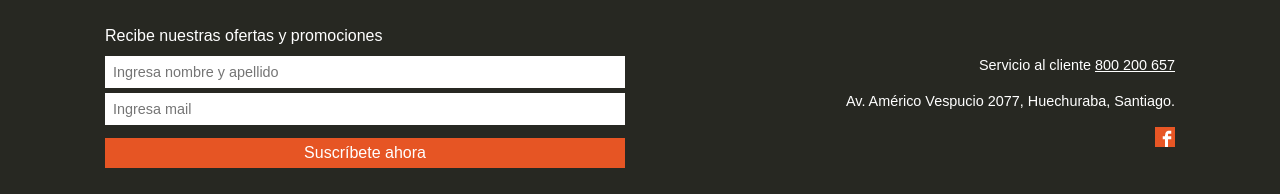
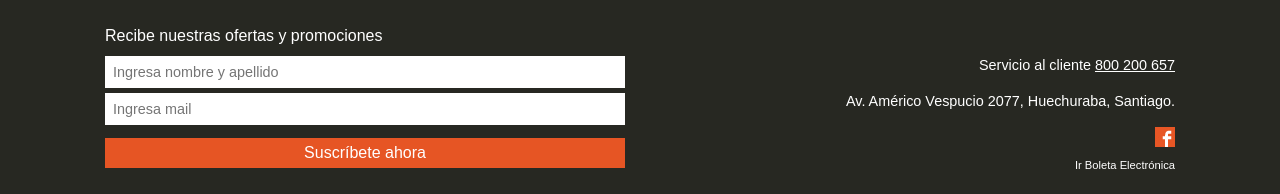
Before and after one commit to saezluis/bosca-ok, a PHP site: page / in a window 1280 px wide. Shown: the part 1249-1443 px from the top of the page. Run offline with PHP 8.4, Linux system fonts and the light colour scheme; some libraries are stand-ins or nearby versions; some web fonts are replaced.

Commit message:
boton b0oleta elecronica
Se agrega boton el el footer

```diff
--- a/css/style.css
+++ b/css/style.css
@@ -1645,6 +1645,23 @@ h6 {
         #footer .sociales a.intra {
           text-align: right;
           font-size: 1em; } }
+  #footer .sociales-boleta {
+    width: 100%;
+    height: auto;
+    text-align: center;
+    font-size: 0.7em;
+    overflow: hidden;
+    margin-top: 10px; }
+    @media screen and (min-width: 1025px) {
+      #footer .sociales-boleta {
+        text-align: right; } }
+    #footer .sociales-boleta a.boleta {
+      text-decoration: none;
+      color: #fff;
+      padding: 10px 0; }
+      #footer .sociales-boleta a.boleta:hover {
+        text-decoration: underline;
+        color: #E65524; }
 
 @media screen and (min-width: 480px) {
   .auxT {
--- a/index.php
+++ b/index.php
@@ -256,7 +256,11 @@ function comentario(){
       <div class="caja movil-50 auxT">
         <p class="servicioCliente">Servicio al cliente <a href="tel:+56 800200657" class="telF">800 200 657</a></p>
         <p class="direccion">Av. Américo Vespucio 2077, Huechuraba, Santiago.</p>
-        <div class="sociales"><a href="https://www.facebook.com/boscachile" class="fb" target="_blank"><img src="img/fb-mini.jpg"></a>
+        <div class="sociales">
+          <a href="https://www.facebook.com/boscachile" class="fb" target="_blank"><img src="img/fb-mini.jpg"></a>
+        </div>
+        <div class="sociales-boleta">
+          <a href="http://boleta.bosca.cl/" class="boleta" target="_blank">Ir Boleta Electrónica</a>
         </div>
       </div>
     </div>
```
Also changed, not shown: sass/tema/scss/tema/_footer.scss (+21 -0 lines), 1 other file.
